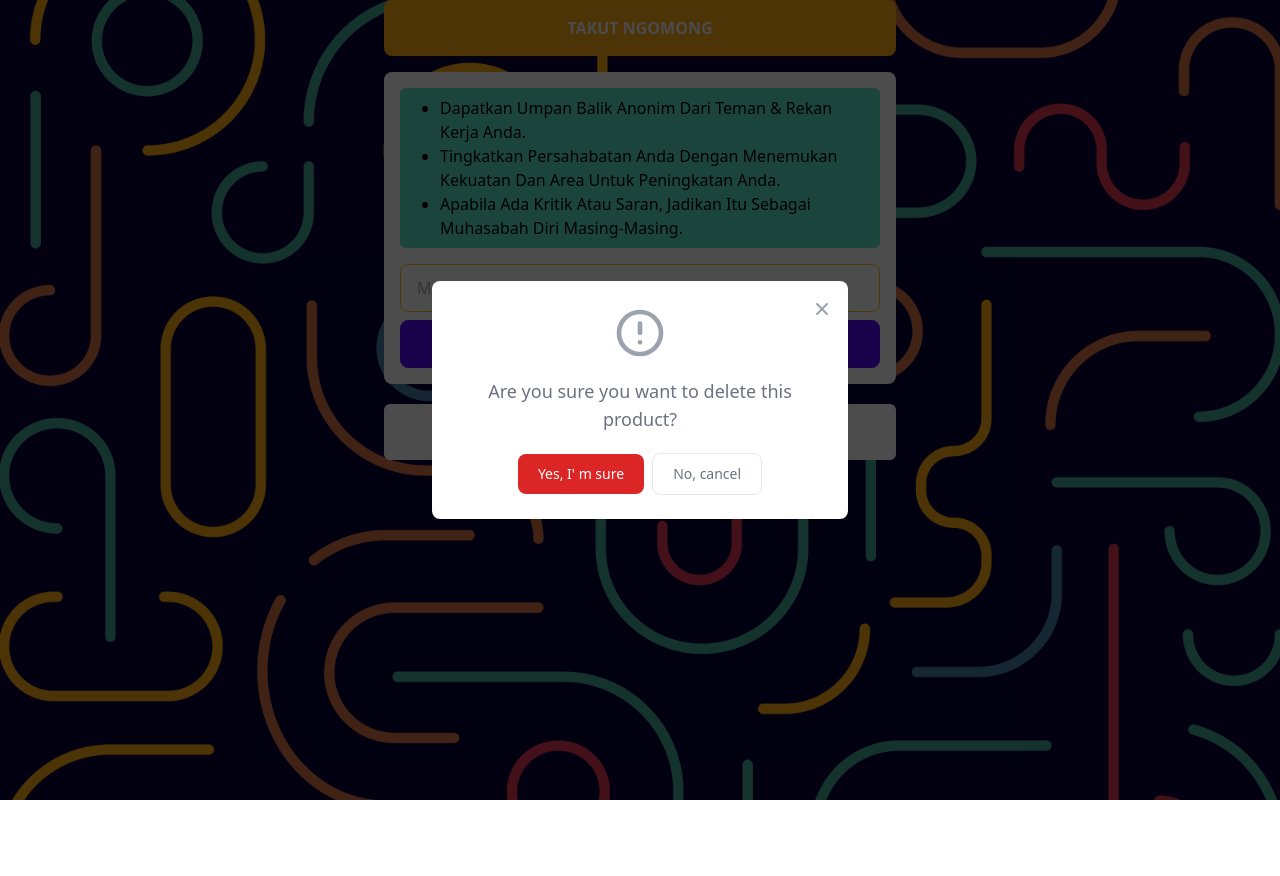
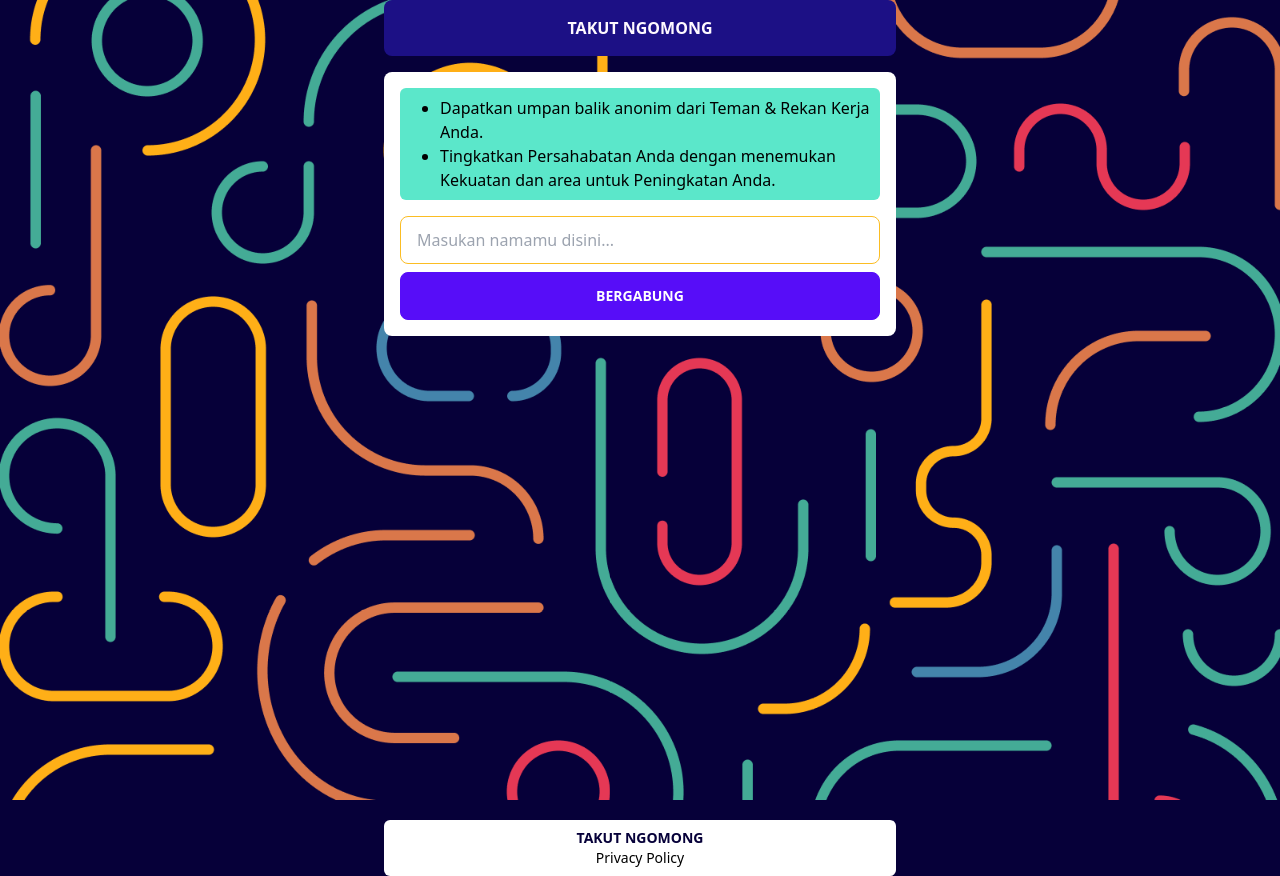
Before and after one commit to do-zoo/takutngomong, a Next.js app: page / in a window 1280 px wide. Before the commit the page ends 800 px from the top, so only its background shows below. Built offline with nearby package versions, Linux system fonts and the light colour scheme.

Commit message:
merapikan halaman login

```diff
--- a/components/elements/Layout.tsx
+++ b/components/elements/Layout.tsx
@@ -30,11 +30,11 @@ const Layout: FC<PropsWithChildren<Props>> = (props) => {
             height: "100vh",
           }}
         />
-        <section className="content relative max-w-lg mx-auto  ">
+        <section className="content relative max-w-lg mx-auto min-h-screen flex flex-col justify-between">
           <div className="header inline">
             <Header />
           </div>
-          {children}
+          <main className="min-h-[calc(100vh-56px)]">{children}</main>
           <footer>
             <div className="footer-cont bg-white text-text-color-dark p-2 rounded-md text-center mt-5">
               <p className="text-sm text-main-bg">
--- /dev/null
+++ b/components/molecules/popupModal.tsx
@@ -0,0 +1,98 @@
+import { FC, PropsWithChildren, useState } from "react";
+
+interface Props {
+  isOpen: boolean;
+  isLoading?: boolean;
+  onClose: () => void;
+}
+
+const PopupModal: FC<PropsWithChildren<Props>> = (props) => {
+  const { isOpen, onClose, isLoading, children } = props;
+  const [show, setShow] = useState<boolean>(true);
+  const handleClose = () => setShow(false);
+
+  return (
+    <>
+      <div
+        className={`${
+          !isOpen ? "hidden" : ""
+        } overflow-y-auto overflow-x-hidden fixed top-0 right-0 left-0 z-50 md:inset-0 w-full h-screen flex items-center justify-center bg-black bg-opacity-70 duration-300`}
+      >
+        <div className="relative p-4 w-full max-w-md h-full md:h-auto">
+          <div className="relative bg-white rounded-lg shadow ">
+            <button
+              type="button"
+              className={`${
+                isLoading && "hidden"
+              } absolute top-3 right-2.5 text-gray-400 bg-transparent hover:bg-gray-200 hover:text-gray-900 rounded-lg text-sm p-1.5 ml-auto inline-flex items-center`}
+              onClick={onClose}
+            >
+              <svg
+                className="w-5 h-5"
+                fill="currentColor"
+                viewBox="0 0 20 20"
+                xmlns="http://www.w3.org/2000/svg"
+              >
+                <path
+                  fillRule="evenodd"
+                  d="M4.293 4.293a1 1 0 011.414 0L10 8.586l4.293-4.293a1 1 0 111.414 1.414L11.414 10l4.293 4.293a1 1 0 01-1.414 1.414L10 11.414l-4.293 4.293a1 1 0 01-1.414-1.414L8.586 10 4.293 5.707a1 1 0 010-1.414z"
+                  clipRule="evenodd"
+                ></path>
+              </svg>
+            </button>
+            {/* content */}
+            <div className="p-6 text-center text-[#0C142E]">
+              {/* <svg
+                className="mx-auto mb-4 w-14 h-14 text-gray-400"
+                fill="none"
+                stroke="currentColor"
+                viewBox="0 0 24 24"
+                xmlns="http://www.w3.org/2000/svg"
+              >
+                <path
+                  strokeLinecap="round"
+                  strokeLinejoin="round"
+                  strokeWidth="2"
+                  d="M12 8v4m0 4h.01M21 12a9 9 0 11-18 0 9 9 0 0118 0z"
+                ></path>
+              </svg>
+              <h3 className="mb-5 text-lg font-normal text-gray-500 ">
+                Are you sure you want to delete this product?
+              </h3>
+              <button
+                data-modal-toggle="popup-modal"
+                type="button"
+                className="text-white bg-red-600 hover:bg-red-800 focus:ring-4 focus:outline-none focus:ring-red-300 font-medium rounded-lg text-sm inline-flex items-center px-5 py-2.5 text-center mr-2"
+              >
+                Yes, I&apos; m sure
+              </button>
+              <button
+                data-modal-toggle="popup-modal"
+                type="button"
+                className="text-gray-500 bg-white hover:bg-gray-100 focus:ring-4 focus:outline-none focus:ring-gray-200 rounded-lg border border-gray-200 text-sm font-medium px-5 py-2.5"
+              >
+                No, cancel
+              </button> */}
+              {isLoading ? <LoadingModal /> : children}
+            </div>
+          </div>
+        </div>
+      </div>
+    </>
+  );
+};
+
+export default PopupModal;
+
+function LoadingModal() {
+  return (
+    <div className="loader-inner ball-clip-rotate">
+      <div className="ball-clip-rotate-inner mx-auto text-main-bg h-16 flex justify-center items-center">
+        <div className="dot-spin relative w-2 h-2 rounded-full bg-transparent mx-auto shadow-[0_-18px_0_0_#FFB017,12.72984px_-12.72984px_0_0_#FFB017,_18px_0_0_0_#FFB017,12.72984px_12.72984px_0_0_rgba(152,128,255,0),_0_18px_0_0_rgba(152,128,255,0),-12.72984px_12.72984px_0_0_rgba(152,128,255,0),-18px_0_0_0_rgba(152,128,255,0),-12.72984px_-12.72984px_0_0_rgba(152,128,255,0)] animate-spin-dot"></div>
+      </div>
+      <div className="text-loading mt-3">
+        <h1>Please Wait...</h1>
+      </div>
+    </div>
+  );
+}
--- a/pages/api/message.ts
+++ b/pages/api/message.ts
@@ -28,8 +28,8 @@ const DataMessage = async (
             { _id: query.id },
             { $push: { data: message._id } },
             { new: true }
-          ).then((user) => {
-            res.status(201).json(user);
+          ).then(() => {
+            res.status(201).json(message);
           });
         });
       } catch (error: Error) {
--- a/pages/index.tsx
+++ b/pages/index.tsx
@@ -1,15 +1,19 @@
 import type { NextPage } from "next";
 import Router from "next/router";
-import { useState } from "react";
+import { FC, useState } from "react";
 import Layout from "../components/elements/Layout";
+import PopupModal from "../components/molecules/popupModal";
 
 const Home: NextPage = () => {
-  const [user, setUser] = useState<string>();
-  // const { pathname } = Router;
-  // console.log(Router);
-
+  const [input, setInput] = useState<string>();
+  const [isLoading, setIsLoading] = useState<boolean>(false);
+  const [isModalOpen, setIsModalOpen] = useState<boolean>(false);
+  const [data, setData] = useState<any>();
+  // const [data, setData] = useState<any>();
   const handleClick = async () => {
-    if (!user) {
+    setIsLoading(true);
+    setIsModalOpen(true);
+    if (!input || input.length < 3) {
       return;
     }
     try {
@@ -18,17 +22,15 @@ const Home: NextPage = () => {
         headers: {
           "Content-Type": "application/json",
         },
-        body: JSON.stringify({ name: user }),
+        body: JSON.stringify({ name: input }),
       });
       const data = await response.json();
       if (data.error) {
         alert(data.error);
         return;
       }
-      // console.log(data);
-
-      Router.push(`${Router.pathname}${data._id}`);
-      // data.name &&
+      setIsLoading(false);
+      setData(data);
     } catch (e) {
       console.log(e);
     }
@@ -36,21 +38,23 @@ const Home: NextPage = () => {
 
   return (
     <Layout title="Selamat datang">
-      <PopupModal />
+      <PopupModal
+        isOpen={isModalOpen}
+        isLoading={isLoading}
+        onClose={() => setIsModalOpen(false)}
+      >
+        {data && <PopupChild data={data} />}
+      </PopupModal>
       <div className="flex flex-col items-center justify-center w-full bg-white mt-4 rounded-lg">
         <div className="info p-4 w-full">
           <div className="info-cont text-left bg-my-tosca text-text-color-dark p-2 rounded-md">
-            <ul className="list-disc list-outside pl-8 capitalize">
+            <ul className="list-disc list-outside pl-8">
               <li>
                 Dapatkan umpan balik anonim dari Teman &#38; Rekan Kerja Anda.
               </li>
               <li>
                 Tingkatkan Persahabatan Anda dengan menemukan Kekuatan dan area
                 untuk Peningkatan Anda.
-              </li>
-              <li>
-                Apabila ada kritik atau saran, jadikan itu sebagai muhasabah
-                diri masing-masing.
               </li>
             </ul>
           </div>
@@ -61,7 +65,7 @@ const Home: NextPage = () => {
             placeholder="Masukan namamu disini..."
             className="input input-bordered input-warning w-full mb-2"
             onChange={(e) => {
-              setUser(e.target.value);
+              setInput(e.target.value);
             }}
           />
           <button
@@ -80,74 +84,94 @@ const Home: NextPage = () => {
 
 export default Home;
 
-function PopupModal() {
-  const [show, setShow] = useState(true);
-  const handleClose = () => setShow(false);
-  const handleShow = () => setShow(true);
+interface PropsModal {
+  data: any;
+}
 
+const PopupChild: FC<PropsModal> = (props) => {
+  const { data } = props;
+  console.log(data);
+
+  const [isCopySuccess, setIsCopySuccess] = useState<boolean>(false);
   return (
     <>
-      <div
-        className={`${
-          !show ? "hidden" : ""
-        } overflow-y-auto overflow-x-hidden fixed top-0 right-0 left-0 z-50 md:inset-0 w-full h-screen flex items-center justify-center bg-black bg-opacity-70 duration-300`}
-      >
-        <div className="relative p-4 w-full max-w-md h-full md:h-auto">
-          <div className="relative bg-white rounded-lg shadow ">
+      <div className="title text-2xl font-semibold mb-2">
+        <h1>Hore... 👏</h1>
+      </div>
+      <div className="text-container">
+        <h3 className="mb-5 text-lg font-normal ">
+          Halaman anda telah di buat
+        </h3>
+      </div>
+      <div className="info mb-5">
+        <div className="info-cont bg-[#E7E7F4] text-[#1F1F28] px-3 py-3 rounded-md text-left relative">
+          <input className="w-full pr-24" type="text" disabled value={"link"} />
+          {/* create button copy text */}
           <button
-              type="button"
-              className="absolute top-3 right-2.5 text-gray-400 bg-transparent hover:bg-gray-200 hover:text-gray-900 rounded-lg text-sm p-1.5 ml-auto inline-flex items-center "
-              onClick={handleClose}
+            className="absolute right-0 top-0 bg-[#C4C4D0] text-[#41485E] font-semibold hover:bg-[#9696AC]  px-3 py-3 rounded-r-md flex items-center justify-between gap-2 duration-150"
+            onClick={() => {
+              navigator.clipboard.writeText(
+                `${window.location.origin}/${data._id}`
+              );
+              setIsCopySuccess(true);
+            }}
           >
             <svg
-                className="w-5 h-5"
+              xmlns="http://www.w3.org/2000/svg"
+              className="h-6 w-6"
+              viewBox="0 0 20 20"
               fill="currentColor"
+            >
+              <path d="M7 9a2 2 0 012-2h6a2 2 0 012 2v6a2 2 0 01-2 2H9a2 2 0 01-2-2V9z" />
+              <path d="M5 3a2 2 0 00-2 2v6a2 2 0 002 2V5h8a2 2 0 00-2-2H5z" />
+            </svg>
+            Copy
+          </button>
+        </div>
+        {isCopySuccess && (
+          <div className="copied mt-2">
+            <span className="text-sm ">Copied</span>
+          </div>
+        )}
+      </div>
+      <div className="button-modal flex justify-center mt-10">
+        <button
+          className="bg-[#17953A] text-[#E7E7F4] font-semibold hover:bg-[#108531] px-5 py-3 rounded-md flex items-center justify-between gap-2 duration-150 mx-auto"
+          // onclick share link
+          onClick={() => {}}
+        >
+          <span className="uppercase">Share</span>
+          <svg
+            xmlns="http://www.w3.org/2000/svg"
+            className="h-5 w-5 rotate-90"
             viewBox="0 0 20 20"
+            fill="currentColor"
+          >
+            <path d="M10.894 2.553a1 1 0 00-1.788 0l-7 14a1 1 0 001.169 1.409l5-1.429A1 1 0 009 15.571V11a1 1 0 112 0v4.571a1 1 0 00.725.962l5 1.428a1 1 0 001.17-1.408l-7-14z" />
+          </svg>
+        </button>
+        <button
+          className="bg-[#230DDF] text-[#E7E7F4] font-semibold hover:bg-[#1C1085] px-5 py-3 rounded-md flex items-center justify-between gap-2 duration-150 mx-auto"
+          // onclick share link
+          onClick={() => {
+            Router.push(`/${data._id}`);
+          }}
+        >
+          <span className="uppercase">Next</span>
+          <svg
             xmlns="http://www.w3.org/2000/svg"
+            className="h-5 w-5"
+            viewBox="0 0 20 20"
+            fill="currentColor"
           >
             <path
               fillRule="evenodd"
-                  d="M4.293 4.293a1 1 0 011.414 0L10 8.586l4.293-4.293a1 1 0 111.414 1.414L11.414 10l4.293 4.293a1 1 0 01-1.414 1.414L10 11.414l-4.293 4.293a1 1 0 01-1.414-1.414L8.586 10 4.293 5.707a1 1 0 010-1.414z"
+              d="M10.293 5.293a1 1 0 011.414 0l4 4a1 1 0 010 1.414l-4 4a1 1 0 01-1.414-1.414L12.586 11H5a1 1 0 110-2h7.586l-2.293-2.293a1 1 0 010-1.414z"
               clipRule="evenodd"
-                ></path>
+            />
           </svg>
         </button>
-            <div className="p-6 text-center">
-              <svg
-                className="mx-auto mb-4 w-14 h-14 text-gray-400"
-                fill="none"
-                stroke="currentColor"
-                viewBox="0 0 24 24"
-                xmlns="http://www.w3.org/2000/svg"
-              >
-                <path
-                  strokeLinecap="round"
-                  strokeLinejoin="round"
-                  strokeWidth="2"
-                  d="M12 8v4m0 4h.01M21 12a9 9 0 11-18 0 9 9 0 0118 0z"
-                ></path>
-              </svg>
-              <h3 className="mb-5 text-lg font-normal text-gray-500 ">
-                Are you sure you want to delete this product?
-              </h3>
-              <button
-                data-modal-toggle="popup-modal"
-                type="button"
-                className="text-white bg-red-600 hover:bg-red-800 focus:ring-4 focus:outline-none focus:ring-red-300 font-medium rounded-lg text-sm inline-flex items-center px-5 py-2.5 text-center mr-2"
-              >
-                Yes, I&apos; m sure
-              </button>
-              <button
-                data-modal-toggle="popup-modal"
-                type="button"
-                className="text-gray-500 bg-white hover:bg-gray-100 focus:ring-4 focus:outline-none focus:ring-gray-200 rounded-lg border border-gray-200 text-sm font-medium px-5 py-2.5"
-              >
-                No, cancel
-              </button>
-            </div>
-          </div>
-        </div>
       </div>
     </>
   );
-}
+};
--- a/tailwind.config.js
+++ b/tailwind.config.js
@@ -5,13 +5,52 @@ module.exports = {
   ],
   theme: {
     extend: {
+      keyframes: {
+        "spin-dot": {
+          "0%,100% ": {
+            "box-shadow":
+              "0 -18px 0 0 #FFB017, 12.72984px -12.72984px 0 0 #FFB017, 18px 0 0 0 #FFB017, 12.72984px 12.72984px 0 -5px rgba(152, 128, 255, 0), 0 18px 0 -5px rgba(152, 128, 255, 0), -12.72984px 12.72984px 0 -5px rgba(152, 128, 255, 0), -18px 0 0 -5px rgba(152, 128, 255, 0), -12.72984px -12.72984px 0 -5px rgba(152, 128, 255, 0)",
+          },
+          "12.5% ": {
+            "box-shadow":
+              "0 -18px 0 -5px rgba(152, 128, 255, 0), 12.72984px -12.72984px 0 0 #FFB017, 18px 0 0 0 #FFB017, 12.72984px 12.72984px 0 0 #FFB017, 0 18px 0 -5px rgba(152, 128, 255, 0), -12.72984px 12.72984px 0 -5px rgba(152, 128, 255, 0), -18px 0 0 -5px rgba(152, 128, 255, 0), -12.72984px -12.72984px 0 -5px rgba(152, 128, 255, 0)",
+          },
+          "25% ": {
+            "box-shadow":
+              "0 -18px 0 -5px rgba(152, 128, 255, 0), 12.72984px -12.72984px 0 -5px rgba(152, 128, 255, 0), 18px 0 0 0 #FFB017, 12.72984px 12.72984px 0 0 #FFB017, 0 18px 0 0 #FFB017, -12.72984px 12.72984px 0 -5px rgba(152, 128, 255, 0), -18px 0 0 -5px rgba(152, 128, 255, 0), -12.72984px -12.72984px 0 -5px rgba(152, 128, 255, 0)",
+          },
+          "37.5% ": {
+            "box-shadow":
+              "0 -18px 0 -5px rgba(152, 128, 255, 0), 12.72984px -12.72984px 0 -5px rgba(152, 128, 255, 0), 18px 0 0 -5px rgba(152, 128, 255, 0), 12.72984px 12.72984px 0 0 #FFB017, 0 18px 0 0 #FFB017, -12.72984px 12.72984px 0 0 #FFB017, -18px 0 0 -5px rgba(152, 128, 255, 0), -12.72984px -12.72984px 0 -5px rgba(152, 128, 255, 0)",
+          },
+          "50% ": {
+            "box-shadow":
+              "0 -18px 0 -5px rgba(152, 128, 255, 0), 12.72984px -12.72984px 0 -5px rgba(152, 128, 255, 0), 18px 0 0 -5px rgba(152, 128, 255, 0), 12.72984px 12.72984px 0 -5px rgba(152, 128, 255, 0), 0 18px 0 0 #FFB017, -12.72984px 12.72984px 0 0 #FFB017, -18px 0 0 0 #FFB017, -12.72984px -12.72984px 0 -5px rgba(152, 128, 255, 0)",
+          },
+          "62.5% ": {
+            "box-shadow":
+              "0 -18px 0 -5px rgba(152, 128, 255, 0), 12.72984px -12.72984px 0 -5px rgba(152, 128, 255, 0), 18px 0 0 -5px rgba(152, 128, 255, 0), 12.72984px 12.72984px 0 -5px rgba(152, 128, 255, 0), 0 18px 0 -5px rgba(152, 128, 255, 0), -12.72984px 12.72984px 0 0 #FFB017, -18px 0 0 0 #FFB017, -12.72984px -12.72984px 0 0 #FFB017",
+          },
+          "75% ": {
+            "box-shadow":
+              "0 -18px 0 0 #FFB017, 12.72984px -12.72984px 0 -5px rgba(152, 128, 255, 0), 18px 0 0 -5px rgba(152, 128, 255, 0), 12.72984px 12.72984px 0 -5px rgba(152, 128, 255, 0), 0 18px 0 -5px rgba(152, 128, 255, 0), -12.72984px 12.72984px 0 -5px rgba(152, 128, 255, 0), -18px 0 0 0 #FFB017, -12.72984px -12.72984px 0 0 #FFB017",
+          },
+          "87.5% ": {
+            "box-shadow":
+              "0 -18px 0 0 #FFB017, 12.72984px -12.72984px 0 0 #FFB017, 18px 0 0 -5px rgba(152, 128, 255, 0), 12.72984px 12.72984px 0 -5px rgba(152, 128, 255, 0), 0 18px 0 -5px rgba(152, 128, 255, 0), -12.72984px 12.72984px 0 -5px rgba(152, 128, 255, 0), -18px 0 0 -5px rgba(152, 128, 255, 0), -12.72984px -12.72984px 0 0 #FFB017",
+          },
+        },
+      },
+      animation: {
+        "spin-dot": "spin-dot 1.5s infinite linear",
+      },
       colors: {
         transparent: "transparent",
         current: "currentColor",
         "text-color": "#FEF9FF",
         "text-color-dark": "#000000",
         "main-bg": "#060039",
-        "header-bg": "#FFB017",
+        "header-bg": "#1C1085",
         "my-tosca": "#5BE7CA",
         "light-violet": "#E0E4FC",
         "bg-gray": "#D9D9D9",
```
Also changed, not shown: pages/[id].tsx (+23 -15 lines). Lines whose indentation alone changed are shown as unchanged.
